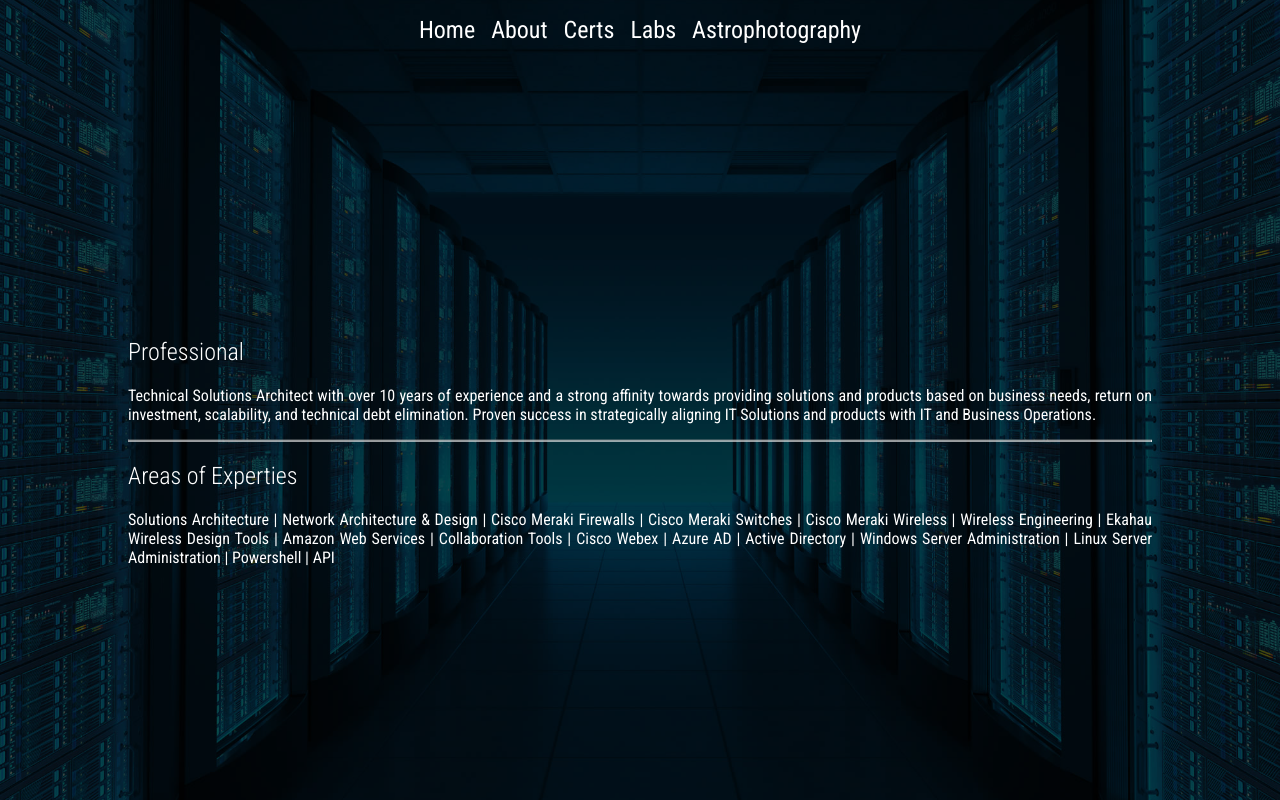
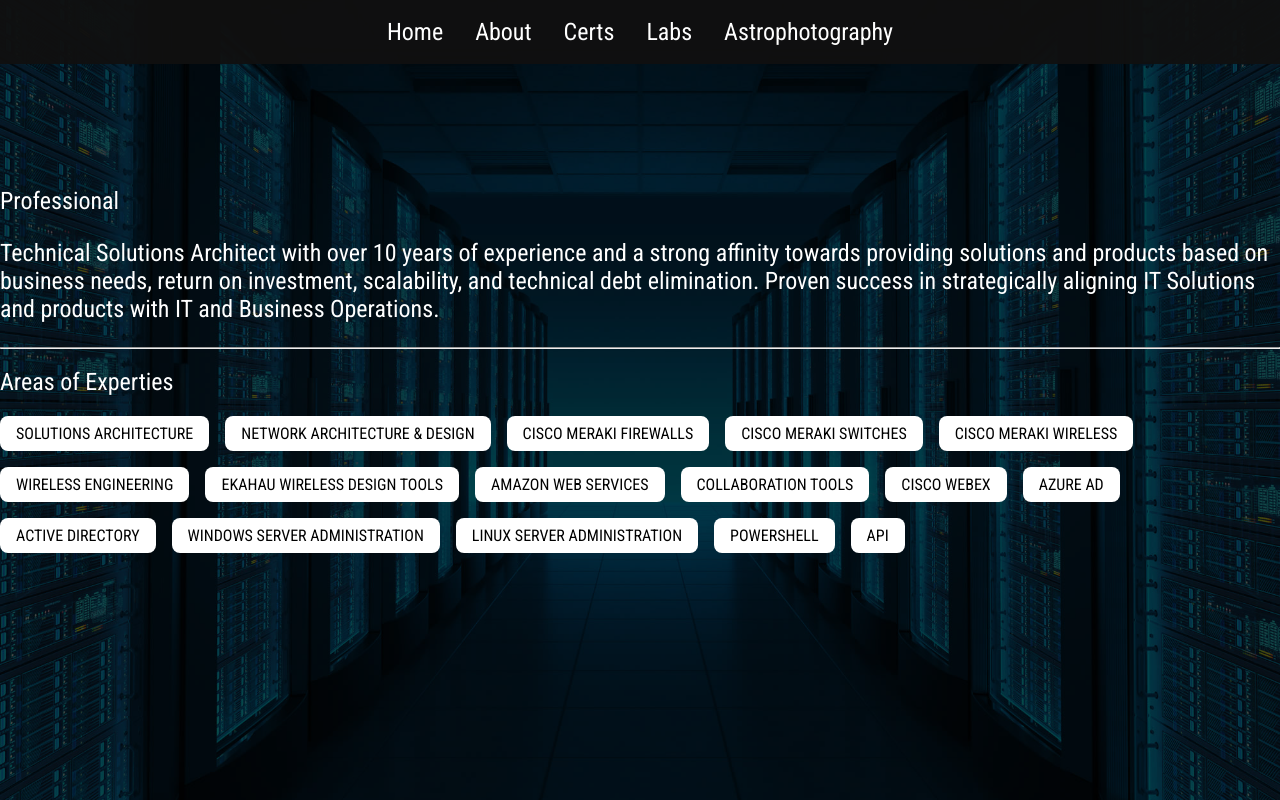
Before and after one commit to kccoers/www, a React (Create React App) app: page /about in a window 1280 px wide. Built offline with nearby package versions, Linux system fonts and the light colour scheme.

Commit message:
Various updates to site.

```diff
--- a/src/App.css
+++ b/src/App.css
@@ -1,6 +1,6 @@
 @import url('https://fonts.googleapis.com/css2?family=Roboto+Condensed:ital,wght@0,300;0,400;0,700;1,300;1,400;1,700&display=swap');
 
-body {
+html, body {
   font-size: 16px;
   color: #FFF;
   font-family: 'Roboto Condensed';
@@ -8,7 +8,6 @@ body {
 }
 
 .App {
-  text-align: center;
   background-image: url("/public/photos/background.jpg");
   background-size: cover;
   background-position: center;
@@ -17,154 +16,73 @@ body {
   width: 100vw;
   font-size: 16px;
   color: #FFF;
+  overflow-y: scroll;
 }
 
 .astrophotography { background-image: url("/public/photos/astroBackground.png") !important; }
 
 nav {
-  position: absolute;
-  top: 0;
-  width: 100vw;
+    position: fixed;
+    display: flex;
+    flex-wrap: wrap;
+    justify-content: center;
+    align-content: center;
     height: 4rem;
-  display: flex;
-  align-content: center;
-  align-items: center;
-  flex-direction: row;
-  justify-content: center;
+    width: 100%;
+    vertical-align: middle;
+    box-sizing: border-box;
+    box-shadow: inset 0 0 0 1000px rgba(16,16,16,.95);
+
 }
 
 nav a {
+    padding: 1rem;
     color: #FFF;
-  text-decoration: none;;
-}
-
-nav .navLink {
+    text-decoration: none;
     font-size: 1.5rem;
-  margin: 0;
-  padding: .5rem;
-  height: 100%;
     box-sizing: border-box;
-  border-bottom: solid .25rem transparent;
+    border-bottom: solid 1px transparent;
     transition: border-bottom .2s ease-in-out;
 }
 
-nav .navLink:hover {
-  border-bottom: solid .25rem #FFF;
+nav a:hover { border-bottom: solid 1px #FFF; }
+
+button {
+    background-color: #484848;
+    color: #FFF;
+    font-size: 1rem;
+    border: none;
+    padding: 0.5rem;
+    font-family: 'Roboto Condensed';
+    border-radius: .5rem;
+    box-shadow: none;
+    -webkit-transition: box-shadow 100ms ease-in;
+    -moz-transition: box-shadow 100ms ease-in;
+    -o-transition: box-shadow 100ms ease-in;
+    transition: box-shadow 100ms ease-in;
 }
 
-.appContainer {
-  position: absolute;
-  left: 50%;
-  transform: translate(-50%);
-  top: 4rem;
-  height: calc(100vh - 4rem);
-  width: 100vw;
-  max-width: 120rem;
+button:hover {
+    box-shadow: 0 0.25rem 0.25rem 0 rgba(0, 0, 0, 0.26);
+    cursor: pointer;
 }
 
-.astroContainer {
-  position: relative;
-  left: 50%;
-  top: 50%;
-  transform: translate(-50%, -50%);
+button:active {
+    box-shadow: 0 0.5rem 0.25rem 0 rgba(0, 0, 0, 0.26);
 }
 
-.astroContainer .astroCard {
-  min-width: 20rem;
+.appContainer .contentContainer {
     max-width: 80rem;
-  background-color: #FFF;
-  border-radius: .25rem;
-  margin: 1rem;
-  box-sizing: border-box;
+    height: calc(100vh - 4rem);
+    margin: 0 auto;
+    display: flex;
+    justify-content: center;
+    align-items: center;
 }
 
-.astroContainer a {
-  color: #FFF;
-}
+.introCard { text-align: center; }
 
-.aboutContainer {
-  position: relative;
-  left: 50%;
-  top: 50%;
-  transform: translate(-50%, -50%);
-  width: 80vw;
-  max-width: 80rem;
-}
-
-h2 {
-  font-weight: 300;
-  width: 100%;
-  text-align: left;
-}
-
-.aboutContainer p {
-  text-align: justify;
-  margin-bottom: 1rem;
-}
-
-.aboutContainer hr {
-  margin: 1rem 0;
-}
-
-.certifications {
-  position: relative;
-  left: 50%;
-  top: 50%;
-  transform: translate(-50%, -50%);
-  width: 80vw;
-  max-width: 80rem;
-}
-
-.certsCategory {
-  font-size: 2rem;
-  width: 100%;
-  text-align: left;
-  padding: 1rem;
-}
-
-.certsContainer {
-  display: flex;
-  align-content: space-between;
-  flex-direction: row;
-  flex-wrap: wrap;
-  color: #000;
-}
-
-.certsContainer > * { flex: 1; }
-
-.certsContainer .certCard {
-  min-width: 20rem;
-  background-color: #FFF;
-  border-radius: .25rem;
-  margin: 1rem;
-  box-sizing: border-box;
-}
-
-.certsContainer .certCard .certCardImg {
-  float: left;
-  margin: 1rem;
-}
-.certsContainer .certCard .certCardImg img { width: 4rem; display: inline-block; vertical-align: middle; }
-
-.certsContainer .certCard .certCardInfo { float: left; margin: 1rem; text-align: left; }
-
-.certsContainer .certCard .certCardInfo a {
-  color: #000;
-  transition: a .2s ease-in-out;
-}
-
-.certsContainer .certCard .certCardInfo a:hover {
-  color: #333;
-}
-
-.introCard {
-  position: relative;
-  left: 50%;
-  top: 50%;
-  transform: translate(-50%, -50%);
-}
-
-.introCard .introCardMe {
+.introCardMe {
     width: 10rem;
     border-radius: 10rem;
     border-color: #FFF;
@@ -179,24 +97,39 @@ h2 {
     font-size: 2rem;;
 }
 
-.labsContainer {
-  position: relative;
-  left: 50%;
-  top: 50%;
-  transform: translate(-50%, -50%);
-  max-width: 80rem;
+.flexbox {
+    display: flex;
+    align-content: center;
+    justify-content: start;
+    flex-wrap: wrap;
 }
 
-@media only screen and (max-width: 600px) {
-  .certsContainer .certCard .certCardImg {
-    float: none;
-    margin: 1rem;
-  }
+.flexbox .flexboxChild {
+    background-color: #FFF;
+    color: #000;
+    padding: .5rem 1rem;
+    margin-bottom: 1rem;
+    margin-right: 1rem;
+    border-radius: .5rem;
+    text-transform: uppercase;
 }
 
-.clear { clear: both; }
+.certifications { width: 100%; }
+.certifications h2 { font-weight: 400;}
 
-::selection {
-  color: #FFF;
-  background-color: #000;
+.certsContainer {
+    display: flex;
+    align-content: center;
+    justify-content: flex-start;
+    flex-wrap: wrap;
 }
+.certsContainer .certCard {
+    width: fit-content;
+    background-color: #FFF;
+    border-radius: .5rem;
+    margin-right: 1rem;
+    padding: 1.5rem;
+    color: #000;
+    box-sizing: border-box;
+}
+.certCard .certCardImg img { display: block; width: 4rem; margin: 0 auto; }
--- a/src/App.js
+++ b/src/App.js
@@ -31,7 +31,9 @@ function App() {
     <>
     <div className={appContainerClasses(location)}>
       <Nav />
-      <AppContainer />
+      <div className='appContainer'>
+        <AppContainer />
+      </div>
     </div>
     </>
   );
--- a/src/components/about.js
+++ b/src/components/about.js
@@ -1,21 +1,28 @@
+import areasOfExpertise from '../data/areasOfExperise.json'
+
 function About() {
+    const areas = areasOfExpertise.areas;
+
     return(
+        <div className='contentContainer'>
             <div className="aboutContainer">
-            <h2>Professional</h2>
-            <p>Technical Solutions Architect with over 10 years of experience
+                <h2 style={{fontWeight: '400'}}>Professional</h2>
+                <p style={{fontSize: '1.5rem'}}>Technical Solutions Architect with over 10 years of experience
                     and a strong affinity towards providing solutions and products
                     based on business needs, return on investment, scalability,
                     and technical debt elimination. Proven success in strategically
                     aligning IT Solutions and products with IT and Business Operations.
                 </p>
                 <hr />
-            <h2>Areas of Experties</h2>
-            <p>Solutions Architecture | Network Architecture & Design | Cisco Meraki Firewalls |
-                Cisco Meraki Switches | Cisco Meraki Wireless | Wireless Engineering |
-                Ekahau Wireless Design Tools | Amazon Web Services | Collaboration Tools |
-                Cisco Webex | Azure AD | Active Directory | Windows Server Administration |
-                Linux Server Administration | Powershell | API
-            </p>
+                <h2 style={{fontWeight: '400'}}>Areas of Experties</h2>
+                <div className='flexbox'>
+                    {areas.map((expertise) => {
+                        return(
+                            <div className='flexboxChild'>{expertise.area}</div>
+                        )
+                    })}
+                </div>
+            </div>
         </div>
     )
 }
--- a/src/components/appContainer.js
+++ b/src/components/appContainer.js
@@ -8,7 +8,6 @@ import About from './about';
 import Certs from './certs';
 import Labs from './labs';
 import Astrophotography from './astrophotography';
-import Social from './social';
 
 function AppContainer() {
     return(
@@ -19,7 +18,6 @@ function AppContainer() {
                 <Route path="certs" element={<Certs />} />
                 <Route path="labs" element={<Labs />} />
                 <Route path="astrophotography" element={<Astrophotography />} />
-                <Route path="social" element={<Social />} />
             </Routes>
         </div>
         )
--- a/src/components/astrophotography.js
+++ b/src/components/astrophotography.js
@@ -1,10 +1,12 @@
 function Astrophotography() {
     return(
-        <div className="astroContainer">
-            <p>Coming Soon!</p>
-            <p>Background Image Credit:&nbsp;
-                <a href="https://webbtelescope.org/contents/media/images/2023/128/01H449193V5Q4Q6GFBKXAZ3S03?news=true" target="_blank" rel="noreferrer">Webb Space Telescope</a>
-            </p>
+        <div className="contentContainer">
+            <div style={{textAlign: 'center'}}>
+                <p>Coming Soon!</p>
+                <p>Background Image Credit:&nbsp;
+                    <a style={{color: '#FFF'}} href="https://webbtelescope.org/contents/media/images/2023/128/01H449193V5Q4Q6GFBKXAZ3S03?news=true" target="_blank" rel="noreferrer">Webb Space Telescope</a>
+                </p>
+            </div>
         </div>
     )
 }
--- a/src/components/intro.js
+++ b/src/components/intro.js
@@ -2,10 +2,12 @@ import me from '../images/me.jpg'
 
 function Intro() {
     return(
-    <div className='introCard'>
-        <img className='introCardMe' src={me} alt='Kevin Coers' />
-        <div className='introCardIntro'>Kevin Coers</div>
-    </div>
+        <div className='contentContainer'>
+            <div className='introCard'>
+                <img className='introCardMe' src={me} alt='Kevin Coers' />
+                <div className='introCardIntro'>Kevin Coers</div>
+            </div>
+        </div>
     )
 }
 
--- a/src/components/labs.js
+++ b/src/components/labs.js
@@ -1,8 +1,10 @@
 function Labs() {
     return(
-        <div className="labsContainer">
-            <p>Coming Soon!</p>
-            <p>Useful labs to help pass certification exams that I have taken.</p>
+        <div className="contentContainer">
+            <div style={{textAlign: 'center'}}>
+                <p>Coming Soon!</p>
+                <p>Useful labs to help pass certification exams that I have taken.</p>
+            </div>
         </div>
     )
 }
--- a/src/components/nav.js
+++ b/src/components/nav.js
@@ -1,13 +1,11 @@
-
 function Nav() {
     return(
         <nav>
-            <a href="/"><div class="navLink">Home</div></a>
-            <a href="about"><div class="navLink">About</div></a>
-            <a href="certs"><div class="navLink">Certs</div></a>
-            <a href="labs"><div class="navLink">Labs</div></a>
-            <a href="astrophotography"><div class="navLink">Astrophotography</div></a>
-            {/*<a href="social"><div class="navLink">Social</div></a>*/}
+            <a href="/">Home</a>
+            <a href="about">About</a>
+            <a href="certs">Certs</a>
+            <a href="labs">Labs</a>
+            <a href="astrophotography">Astrophotography</a>
         </nav>
     )
 }
--- /dev/null
+++ b/src/data/areasOfExperise.json
@@ -0,0 +1,20 @@
+{
+    "areas": [
+        { "area": "Solutions Architecture" },
+        { "area": "Network Architecture & Design" },
+        { "area": "Cisco Meraki Firewalls" },
+        { "area": "Cisco Meraki Switches" },
+        { "area": "Cisco Meraki Wireless" },
+        { "area": "Wireless Engineering" },
+        { "area": "Ekahau Wireless Design Tools" },
+        { "area": "Amazon Web Services" },
+        { "area": "Collaboration Tools" },
+        { "area": "Cisco Webex" },
+        { "area": "Azure AD" },
+        { "area": "Active Directory" },
+        { "area": "Windows Server Administration" },
+        { "area": "Linux Server Administration" },
+        { "area": "Powershell" },
+        { "area": "API" }
+    ]
+}
```
Also changed, not shown: src/components/certs.js (+13 -11 lines), src/components/social.js (deleted, +0 -7 lines), 1 other file (tests, documents, lock files or other folders). Lines whose indentation alone changed are shown as unchanged.
